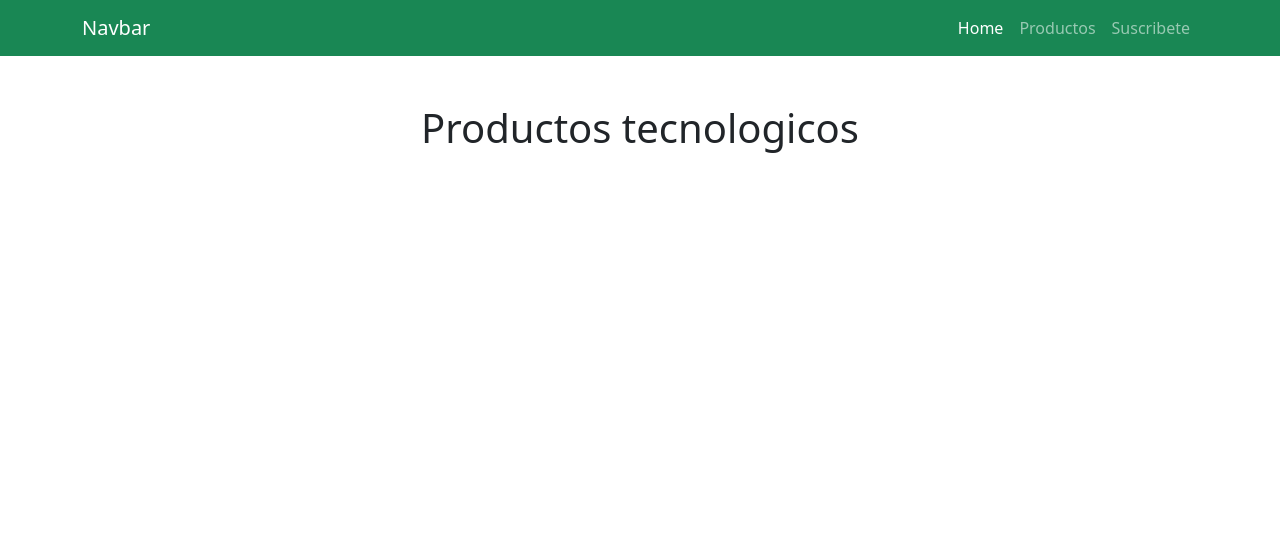
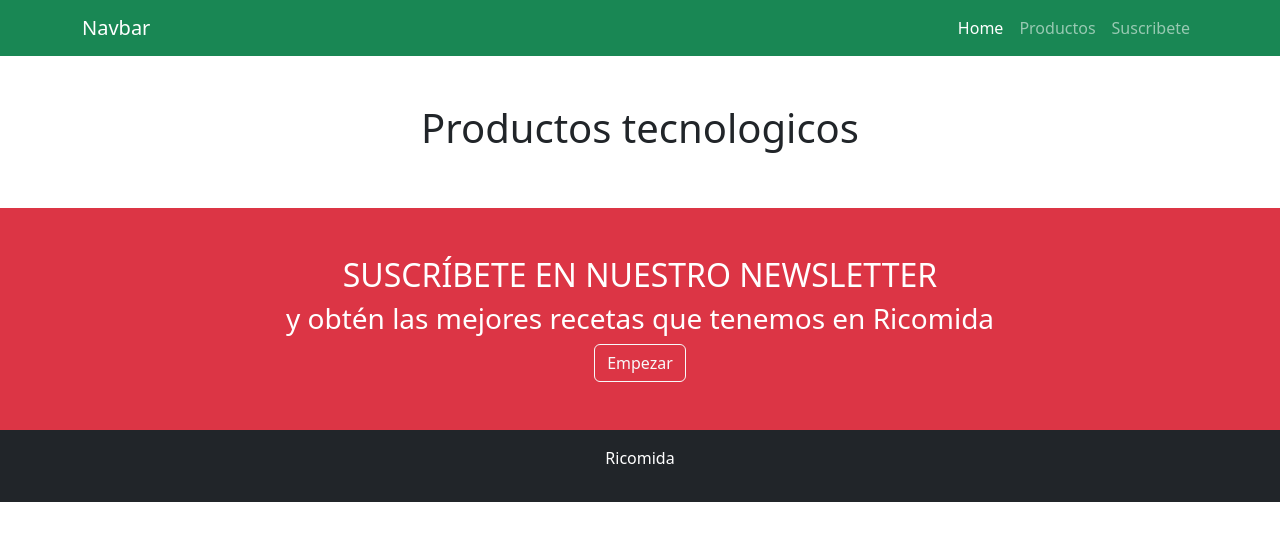
Before and after one commit to PabloJelvez/ejemplo-git, a plain HTML site: page index.html in a window 1280 px wide. Drawn offline with nearby package versions, Linux system fonts and the light colour scheme.

Commit message:
Se agrega ejemplo de sección newsletter y footer de ejemplo

```diff
--- a/assets/css/style.css
+++ b/assets/css/style.css
@@ -4,3 +4,8 @@
     font-size: calc(1.5rem + 1.5vw);
 
 }
+
+.custom-tooltip {
+    --bs-tooltip-bg: var(black);
+    --bs-tooltip-color: var(--bs-white);
+  }
--- a/assets/js/script.js
+++ b/assets/js/script.js
@@ -1,3 +1,5 @@
+const tooltipTriggerList = document.querySelectorAll('[data-bs-toggle="tooltip"]')
+const tooltipList = [...tooltipTriggerList].map(tooltipTriggerEl => new bootstrap.Tooltip(tooltipTriggerEl))
 $(function(){
 
     $("h1").on("mouseenter", function(){
--- a/index.html
+++ b/index.html
@@ -56,10 +56,25 @@
       </nav>
     <header class="py-5">
       <h1 class="text-center">Productos tecnologicos</h1>
-      <main>
-        <section id="primeraSection"></section>
-        <section id="segundaSectionm"></section>
+    </header>
+    <main>
+        <section id="suscribete" class="text-center bg-danger text-white py-5">
+            <h2>SUSCRÍBETE EN NUESTRO NEWSLETTER</h2>
+            <H3>y obtén las mejores recetas que tenemos en Ricomida</H3>
+            <button
+             type="button"
+             class="btn btn-outline-light"
+             data-bs-toggle="tooltip" data-bs-placement="bottom"
+             data-bs-custom-class="custom-tooltip"
+             data-bs-title="Presiona para suscribirte a nuestro Newsletter"
+             >
+             Empezar
+             </button>
+        </section>
       </main>
-    </header>
+      <footer class="py-3 bg-dark">
+        <p class="text-center text-white">Ricomida</p>
+
+      </footer>
   </body>
 </html>
```
